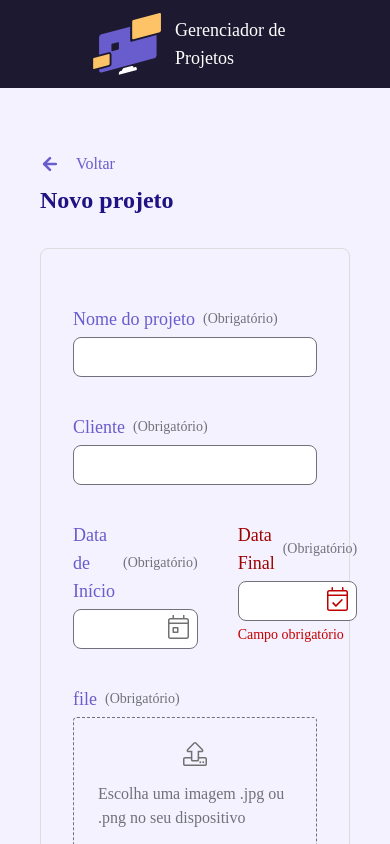
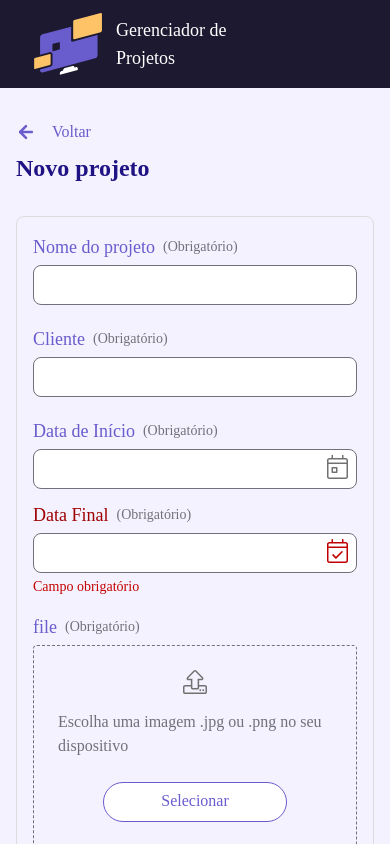
Before and after one commit to rarysson/Birdy, a Vue app: page /project in a window 390 px wide. Shown: the top 844 px of the page. Built offline with nearby package versions, Linux system fonts and the light colour scheme; a web font is replaced by a local one.

Commit message:
feat: adjust design to be responsive

```diff
--- a/src/components/Birdy/BirdyHeader.vue
+++ b/src/components/Birdy/BirdyHeader.vue
@@ -24,9 +24,9 @@ onClickOutside(latestSearchesHTMLRef, () => (latestSearchesVisible.value = false
 <template>
   <header
     v-if="route.name !== 'Search'"
-    class="bg-birdy-900 flex text-center justify-between items-center px-16 py-2"
+    class="bg-birdy-900 flex text-center justify-between items-center px-8 md:px-16 py-2 gap-6"
   >
-    <div><!-- empty space --></div>
+    <div class="hidden md:block"><!-- empty space --></div>
 
     <BirdyLogo />
 
--- a/src/components/Birdy/inputs/BirdyInputFile.vue
+++ b/src/components/Birdy/inputs/BirdyInputFile.vue
@@ -78,7 +78,7 @@ watch(file, (value) => {
       @change="uploadFile"
     />
   </template>
-  <div v-else class="w-full h-96 relative overflow-hidden rounded-lg">
+  <div v-else class="w-full h-auto md:h-96 relative overflow-hidden rounded-lg">
     <img :src="file" alt="image" />
 
     <BirdyButton
--- a/src/stores/projects.ts
+++ b/src/stores/projects.ts
@@ -44,7 +44,7 @@ export const useProjects = defineStore('projects', () => {
         favorite: false,
       })
 
-      projects.value.push({
+      _projects.value.push({
         ...payload,
         id,
         favorite: false,
@@ -55,19 +55,19 @@ export const useProjects = defineStore('projects', () => {
   }
 
   async function updateProject(id: number, payload: Omit<Project, 'id'>) {
-    const index = projects.value.findIndex((p) => p.id === id)
+    const index = _projects.value.findIndex((p) => p.id === id)
 
     if (index != -1) {
-      projects.value[index] = { ...payload, id }
+      _projects.value[index] = { ...payload, id }
       await db.projects.update(id, payload)
     }
   }
 
   async function removeProject(id: number) {
-    const index = projects.value.findIndex((p) => p.id === id)
+    const index = _projects.value.findIndex((p) => p.id === id)
 
     if (index != -1) {
-      projects.value.splice(index, 1)
+      _projects.value.splice(index, 1)
       await db.projects.delete(id)
     }
   }
--- a/src/views/BirdyHome.vue
+++ b/src/views/BirdyHome.vue
@@ -18,29 +18,33 @@ watchEffect(() => {
 <template>
   <main
     v-if="viewMode === 'empty'"
-    class="bg-white flex flex-col justify-center items-center rounded-md mx-11 my-16"
+    class="bg-white flex flex-col justify-center items-center rounded-md mx-11 my-16 px-4"
   >
     <p class="text-birdy-500 text-2xl font-semibold">Nenhum projeto</p>
 
-    <p class="mt-6 text-zinc-500">Clique no botão abaixo para criar o primeiro e gerenciá-lo.</p>
+    <p class="mt-6 text-zinc-500 text-center">
+      Clique no botão abaixo para criar o primeiro e gerenciá-lo.
+    </p>
 
     <RouterLink to="/project">
       <BirdyButton class="mt-8" icon="plus-circle">Novo projeto</BirdyButton>
     </RouterLink>
   </main>
-  <main v-else class="mx-11 my-16">
-    <div class="mb-6 flex justify-between items-center">
+  <main v-else class="mx-4 md:mx-11 my-8 md:my-16">
+    <div
+      class="mb-6 flex flex-col md:flex-row justify-between items-start md:items-center gap-4 md:gap-0"
+    >
       <p class="text-birdy-300">
         <span class="font-semibold text-2xl text-birdy-500">Projetos</span>
         ({{ projects.projects.length }})
       </p>
 
-      <div class="flex gap-8">
+      <div class="flex flex-col md:flex-row gap-4 md:gap-8">
         <BirdyToggle v-model="projects.onlyFavorites">Apenas Favoritos</BirdyToggle>
 
         <BirdyDropdown />
 
-        <RouterLink to="/project">
+        <RouterLink class="w-fit" to="/project">
           <BirdyButton icon="plus-circle" size="sm">Novo projeto</BirdyButton>
         </RouterLink>
       </div>
--- a/src/views/BirdyProject.vue
+++ b/src/views/BirdyProject.vue
@@ -111,8 +111,8 @@ watchEffect(() => {
 </script>
 
 <template>
-  <main class="px-10 py-16">
-    <RouterLink to="/">
+  <main class="px-4 md:px-10 py-8 md:py-16">
+    <RouterLink class="w-fit" to="/">
       <BirdyButton class="text-birdy-300 w-fit h-fit gap-2" icon="arrow-left" type="transparent">
         Voltar
       </BirdyButton>
@@ -122,8 +122,13 @@ watchEffect(() => {
       {{ isEditMode ? 'Editar projeto' : 'Novo projeto' }}
     </h1>
 
-    <div class="flex justify-center border border-[#dcdcdc] rounded-lg py-14 px-8 mt-8">
-      <form class="w-full max-w-[700px] flex flex-col gap-8" @submit.prevent="handleSubmit">
+    <div
+      class="flex justify-center border border-[#dcdcdc] rounded-lg px-4 md:px-8 py-4 md:py-14 mt-8"
+    >
+      <form
+        class="w-full max-w-[700px] flex flex-col gap-4 md:gap-8"
+        @submit.prevent="handleSubmit"
+      >
         <BirdyInput
           type="text"
           label="Nome do projeto"
@@ -140,7 +145,7 @@ watchEffect(() => {
           :erros="erros.client"
         />
 
-        <div class="flex gap-10">
+        <div class="flex flex-col md:flex-row gap-2 md:gap-10">
           <BirdyInput
             class="w-full"
             type="date"
--- a/src/views/BirdySearch.vue
+++ b/src/views/BirdySearch.vue
@@ -7,9 +7,9 @@ const searches = useSearches()
 </script>
 
 <template>
-  <main class="px-10 py-16">
-    <RouterLink to="/">
-      <BirdyButton class="text-birdy-300 w-fit h-fit gap-2" icon="arrow-left" type="transparent">
+  <main class="px-4 md:px-10 py-4 md:py-16">
+    <RouterLink class="w-fit" to="/">
+      <BirdyButton class="text-birdy-300 gap-2" icon="arrow-left" type="transparent" size="xs">
         Voltar
       </BirdyButton>
     </RouterLink>
```
Also changed, not shown: 1 other file (tests, documents, lock files or other folders).
